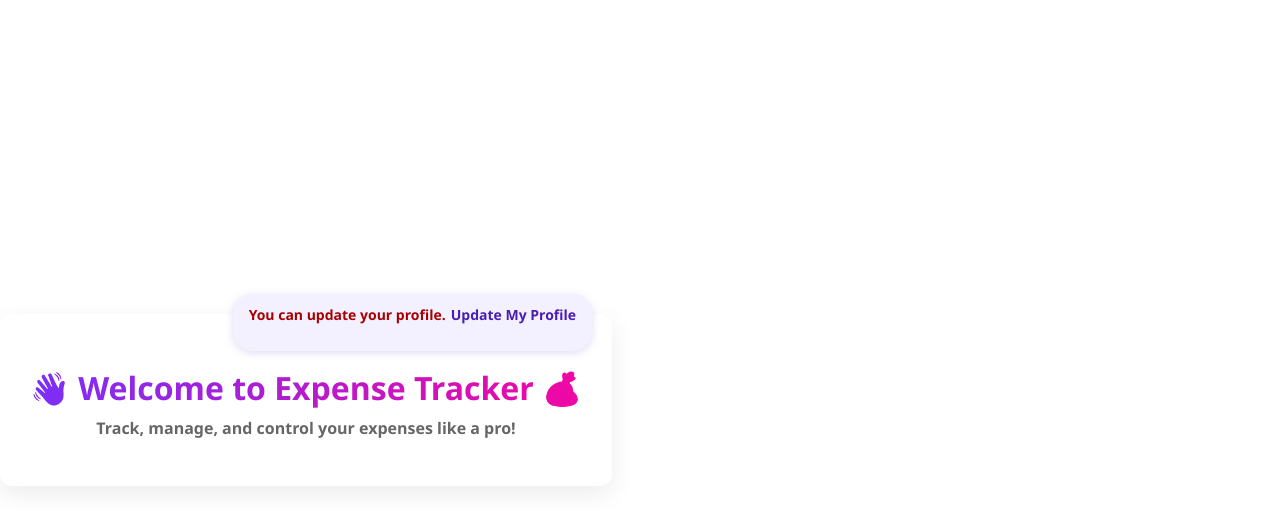
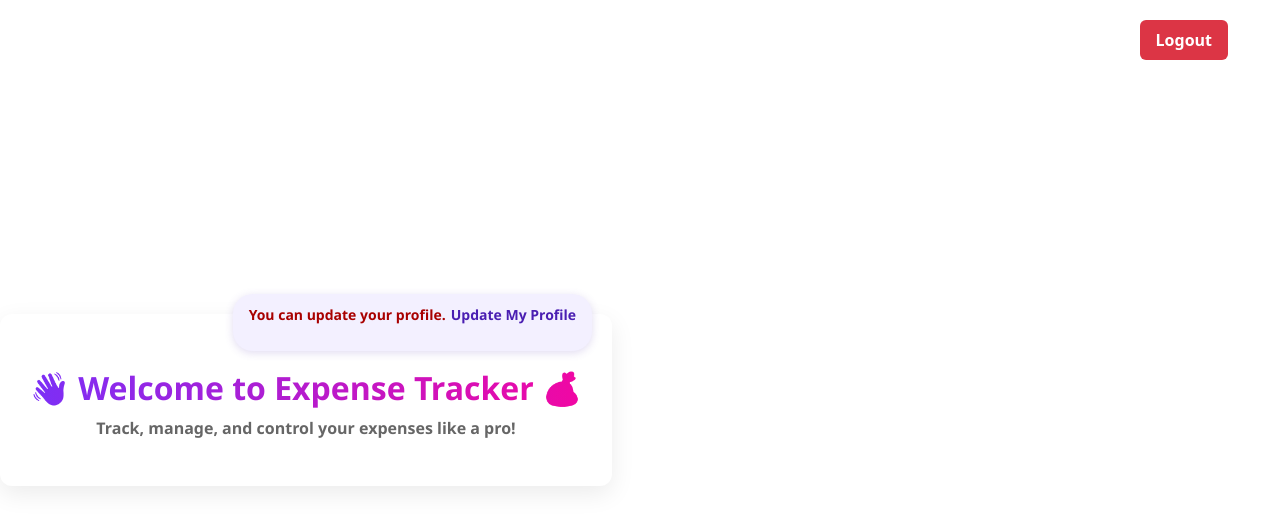
Before and after one commit to Ajay-1502/Expense-Tracker-React-Project, a React (Vite) app: page /home in a window 1280 px wide. Shown: the top 528 px of the page. Built offline with nearby package versions, Linux system fonts and the light colour scheme; the HTML template or start-up script is replaced by a standard one.

Commit message:
Feature : Logout functionality

```diff
--- a/src/components/Home.css
+++ b/src/components/Home.css
@@ -1,3 +1,18 @@
+.logout-container {
+  position: absolute;
+  top: 20px;
+  right: 20px;
+}
+
+.logout-container button {
+  border: none;
+  padding: 8px 16px;
+  margin-right: 2rem;
+  border-radius: 6px;
+  font-weight: bold;
+  cursor: pointer;
+}
+
 .homepage-container {
   max-width: 900px;
   margin: 50px auto;
--- a/src/components/Home.jsx
+++ b/src/components/Home.jsx
@@ -1,8 +1,21 @@
-import { Link } from 'react-router-dom';
+import { Link, useHistory } from 'react-router-dom';
 import './Home.css';
 
 const Home = () => {
+  const history = useHistory();
+
+  const logoutHandler = () => {
+    history.push('/');
+    localStorage.removeItem('token');
+  };
+
   return (
+    <>
+      <div className="logout-container">
+        <button className="btn btn-danger" onClick={logoutHandler}>
+          Logout
+        </button>
+      </div>
       <div className="homepage-container">
         <div className="banner">
           <p>
@@ -19,6 +32,7 @@ const Home = () => {
           Track, manage, and control your expenses like a pro!
         </p>
       </div>
+    </>
   );
 };
 
```
Lines whose indentation alone changed are shown as unchanged.
